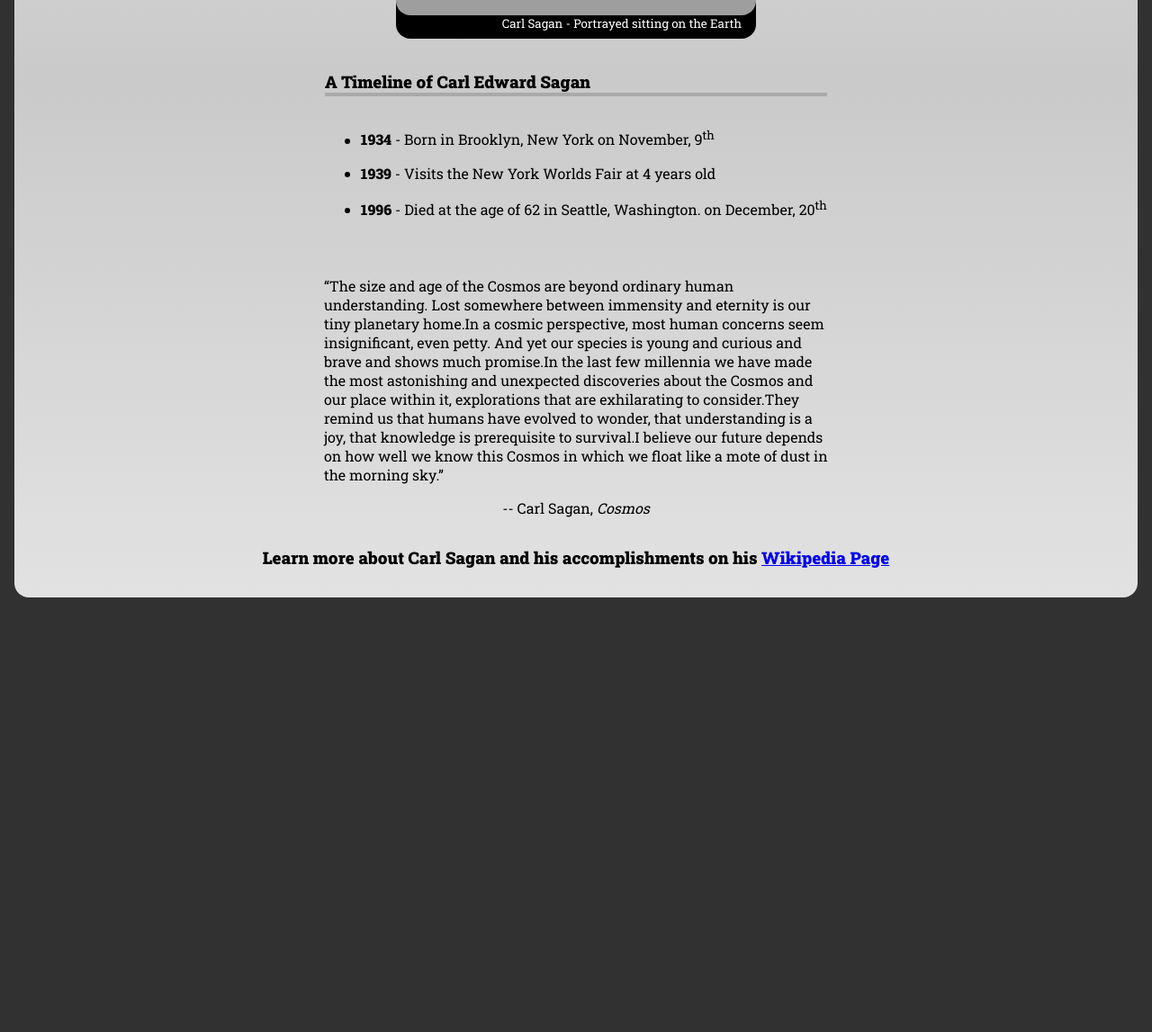
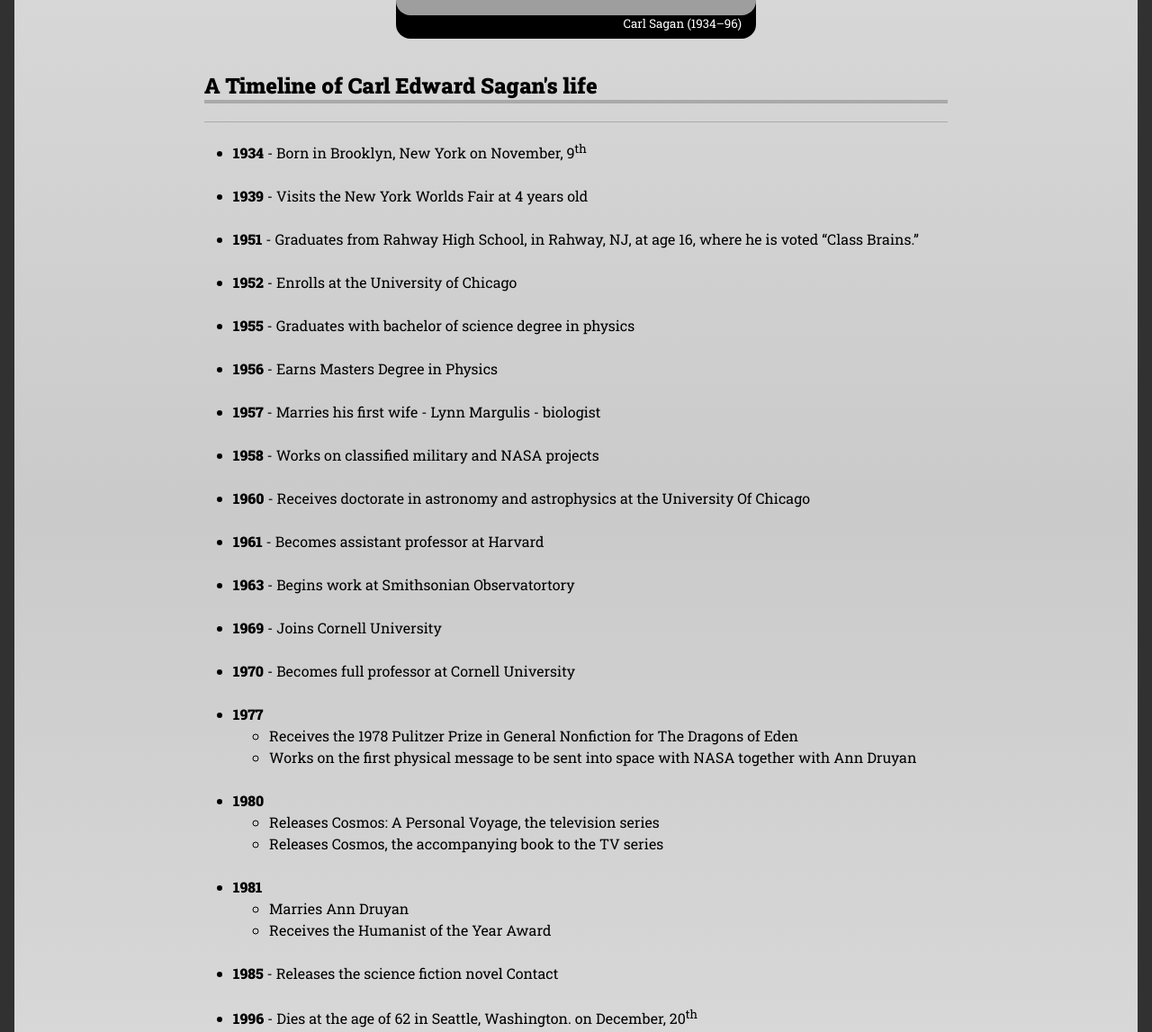
Before and after one commit to Vincent440/fcc-tribute-to-sagan, a plain HTML site: page index.html in a window 1280 px wide. Shown: the part 479-1626 px from the top of the page at 90% size. Before the commit the page ends 1143 px from the top, so only its background shows below. Drawn offline with Linux system fonts and the light colour scheme; grey boxes are pictures that could not be loaded.

Commit message:
timeline content complete - style changes responsive text and box spacing

```diff
--- a/assets/css/tribute-styles.css
+++ b/assets/css/tribute-styles.css
@@ -42,15 +42,24 @@
   display: block;
   border-radius: 1rem;
 }
-#tribute-info > h3 {
+#tribute-info > h2 {
   border-width: 0rem;
   border-bottom: 0.25rem;
   border-style: solid;
   border-color: darkgray;
 }
-#tribute-info > ul > li {
-  margin-bottom: 1rem;
+ul.d-flex > li {
+  margin: .75em 0em;
+  line-height: 1.5;
 }
+
+ul.d-flex {
+  border: solid darkgray;
+  border-width:.1rem 0rem;
+  padding: .5rem 2rem;
+  margin-top: 0rem;
+}
+
 #learn-more {
     margin: 1rem;
     text-align: center;
@@ -90,6 +99,7 @@
 
 .max-width-responsive {
   max-width: 70vmin ;
+  line-height: 1.5;
 }
 
 /*
--- a/index.html
+++ b/index.html
@@ -1,70 +1,166 @@
 <!DOCTYPE html>
 <html lang="en">
   <head>
-		<meta charset="UTF-8">
-		<meta name="viewport" content="width=device-width, initial-scale=1.0">
-		<title>Carl Sagan Tribute</title>
-		<link href="https://fonts.googleapis.com/css?family=Roboto+Slab:400,600,900&display=swap" rel="stylesheet">
-		<link rel="stylesheet" href="./assets/css/tribute-styles.css">
-		<script async src="https://cdn.freecodecamp.org/testable-projects-fcc/v1/bundle.js"></script>
+    <meta charset="UTF-8" />
+    <meta name="viewport" content="width=device-width, initial-scale=1.0" />
+    <title>Carl Sagan Tribute Timeline</title>
+    <link
+      href="https://fonts.googleapis.com/css?family=Roboto+Slab:400,600,900&display=swap"
+      rel="stylesheet"
+    />
+    <link rel="stylesheet" href="./assets/css/tribute-styles.css" />
+    <script
+      async
+      src="https://cdn.freecodecamp.org/testable-projects-fcc/v1/bundle.js"
+    ></script>
   </head>
   <body id="body-content">
     <main class="d-flex f-cols align-center" id="main">
-
       <div class="d-flex f-cols" id="title-container">
         <h1 class="font-shadow" id="title">Carl Sagan</h1>
-				<p class="caption">He is best known as a science popularizer and communicator</p>
+        <p class="caption">
+          Carl Sagan American astronomer and science writer.
+        </p>
       </div>
 
       <figure id="img-div">
+        <img
+          id="image"
+          src="https://cdn.pixabay.com/photo/2015/02/24/19/39/carl-sagan-647717_960_720.jpg"
+          alt="Carl Sagan portrayed leaning on Earth"
+        />
 
-			<img id="image" src="https://cdn.pixabay.com/photo/2015/02/24/19/39/carl-sagan-647717_960_720.jpg" alt="Carl Sagan portrayed leaning on Earth">
-
-			<figcaption class="text-right caption" id="img-caption">Carl Sagan - Portrayed sitting on the Earth</figcaption>
-
+        <figcaption class="text-right caption" id="img-caption">
+          Carl Sagan (1934–96)
+        </figcaption>
       </figure>
 
       <section class="d-flex f-cols" id="tribute-info">
-
-			<h3>A Timeline of Carl Edward Sagan</h3>
+        <h2>A Timeline of Carl Edward Sagan's life</h2>
 
         <ul class="d-flex f-cols">
-
           <li>
-						<strong>1934</strong> - Born in Brooklyn, New York on November, 9<sup>th</sup>
+            <strong>1934</strong> - Born in Brooklyn, New York on November,
+            9<sup>th</sup>
           </li>
 
           <li>
-            <strong>1939</strong> - Visits the New York Worlds Fair at 4 years old
-					</li>
-
+            <strong>1939</strong> - Visits the New York Worlds Fair at 4 years
+            old
           </li>
 
           <li>
-						<strong>1996</strong> - Died at the age of 62 in Seattle, Washington. on December, 20<sup>th</sup>
+            <strong>1951</strong> - Graduates from Rahway High School, in Rahway, NJ, at age 16, where he is voted “Class Brains.”
+          </li>
+
+          <li>
+            <strong>1952</strong> - Enrolls at the University of Chicago
+          </li>
+
+          <li>
+            <strong>1955</strong> - Graduates with bachelor of science degree in physics
+          </li>
+
+          <li>
+            <strong>1956</strong> - Earns Masters Degree in Physics
+          </li>
+
+          <li>
+            <strong>1957</strong> - Marries his first wife - Lynn Margulis - biologist
+          </li>
+
+          <li>
+            <strong>1958</strong> - Works on classified military and NASA projects
+          </li>
+
+          <li>
+            <strong>1960</strong> - Receives doctorate in astronomy and astrophysics at the University Of Chicago
+          </li>
+
+          <li>
+            <strong>1961</strong> - Becomes assistant professor at Harvard
+          </li>
+
+          <li>
+            <strong>1963</strong> - Begins work at Smithsonian Observatortory
+          </li>
+
+          <li>
+            <strong>1969</strong> - Joins Cornell University
+          </li>
+
+          <li>
+            <strong>1970</strong> - Becomes full professor at Cornell University
+          </li>
+
+          <li>
+            <strong>1977</strong>
+            <ul>
+              <li>Receives the 1978 Pulitzer Prize in General Nonfiction for The Dragons of Eden</li>
+              <li>Works on the first physical message to be sent into space with NASA together with Ann Druyan</li>
+            </ul>
+          </li>
+
+          <li>
+            <strong>1980</strong>
+             <ul>
+               <li>Releases Cosmos: A Personal Voyage, the television series</li>
+               <li>Releases Cosmos, the accompanying book to the TV series</li>
+             </ul>
+          </li>
+
+          <li>
+            <strong>1981</strong>
+            <ul>
+              <li>Marries Ann Druyan</li>
+              <li>Receives the Humanist of the Year Award</li>
+            </ul>
+          </li>
+
+          <li>
+            <strong>1985</strong> - Releases the science fiction novel Contact
+          </li>
+
+          <li>
+            <strong>1996</strong> - Dies at the age of 62 in Seattle,
+            Washington. on December, 20<sup>th</sup>
           </li>
         </ul>
       </section>
 
-		<blockquote class="d-flex f-cols align-center" cite="https://www.goodreads.com/quotes/117586-the-size-and-age-of-the-cosmos-are-beyond-ordinary">
+      <blockquote
+        class="d-flex f-cols align-center"
+        cite="https://www.goodreads.com/quotes/117586-the-size-and-age-of-the-cosmos-are-beyond-ordinary"
+      >
         <p class="max-width-responsive">
-          “The size and age of the Cosmos are beyond ordinary human understanding.
-          <wbr> Lost somewhere between immensity and eternity is our tiny planetary home.<wbr>
-          In a cosmic perspective, most human concerns seem insignificant, even petty.
-          <wbr> And yet our species is young and curious and brave and shows much promise.<wbr>
-					In the last few millennia we have made the most astonishing and unexpected discoveries about the Cosmos and our place within it, explorations that are exhilarating to consider.<wbr>
-					They remind us that humans have evolved to wonder, that understanding is a joy, that knowledge is prerequisite to survival.<wbr>
-					I believe our future depends on how well we know this Cosmos in which we float like a mote of dust in the morning sky.”
+          “The size and age of the Cosmos are beyond ordinary human
+          understanding.
+          <wbr /> Lost somewhere between immensity and eternity is our tiny
+          planetary home.<wbr />
+          In a cosmic perspective, most human concerns seem insignificant, even
+          petty.
+          <wbr /> And yet our species is young and curious and brave and shows
+          much promise.<wbr /> In the last few millennia we have made the most
+          astonishing and unexpected discoveries about the Cosmos and our place
+          within it, explorations that are exhilarating to consider.<wbr /> They
+          remind us that humans have evolved to wonder, that understanding is a
+          joy, that knowledge is prerequisite to survival.<wbr />
+          I believe our future depends on how well we know this Cosmos in which
+          we float like a mote of dust in the morning sky.”
         </p>
-				<footer>
-					-- Carl Sagan, <cite>Cosmos</cite>
-				</footer>
+        <footer>-- Carl Sagan, <cite>Cosmos</cite></footer>
       </blockquote>
 
-		<h3 id="learn-more">
-			Learn more about Carl Sagan and his accomplishments on his <a id="tribute-link" href="https://en.wikipedia.org/wiki/Carl_Sagan" target="_blank"> Wikipedia Page</a>
+      <h2 id="learn-more">
+        Learn more about Carl Sagan and his accomplishments on his
+        <a
+          id="tribute-link"
+          href="https://en.wikipedia.org/wiki/Carl_Sagan"
+          target="_blank"
+        >
+          Wikipedia Page</a
+        >
       </h3>
-
     </main>
   </body>
 </html>
```
Also changed, not shown: 1 other file. Lines whose indentation alone changed are shown as unchanged.
